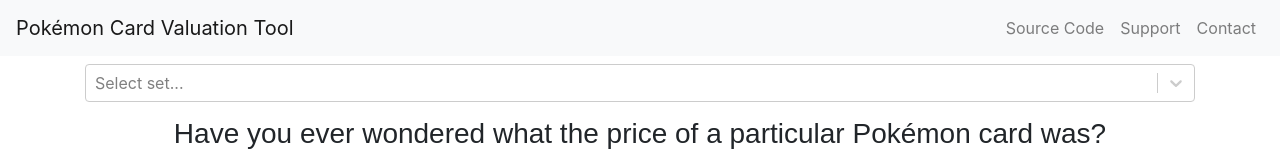
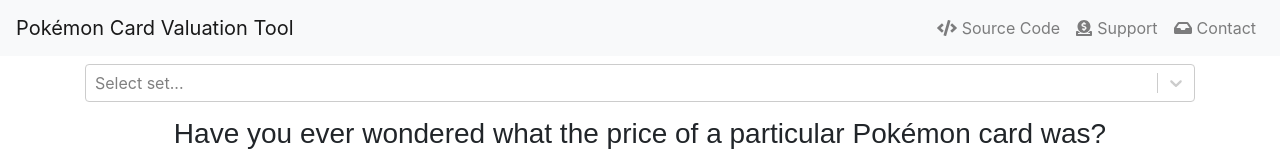
Before and after one commit to MannanM/pokemon-card-valuation, a React app in the folder static/: page / in a window 1280 px wide. Shown: the top 160 px of the page. Built offline with nearby package versions, Linux system fonts and the light colour scheme; no server answers.

Commit message:
Add links to the navigation. Don't publish inline-source-map.

```diff
--- a/static/src/components/header/Banner.tsx
+++ b/static/src/components/header/Banner.tsx
@@ -1,6 +1,10 @@
 import React, {Component, ReactNode} from 'react';
 import Navbar from "react-bootstrap/Navbar";
 import Nav from "react-bootstrap/Nav";
+import { faCode } from "@fortawesome/free-solid-svg-icons/faCode";
+import { faDonate } from "@fortawesome/free-solid-svg-icons/faDonate";
+import { faInbox } from "@fortawesome/free-solid-svg-icons/faInbox";
+import { FontAwesomeIcon } from "@fortawesome/react-fontawesome";
 
 export class Banner extends Component {
     render(): ReactNode {
@@ -9,9 +13,18 @@
             <Navbar.Toggle aria-controls="basic-navbar-nav" />
             <Navbar.Collapse id="basic-navbar-nav">
                 <Nav className="ml-auto">
-                    <Nav.Link href="https://github.com/MannanM/pokemon-card-valuation">Source Code</Nav.Link>
-                    <Nav.Link href="https://www.buymeacoffee.com/MannanM">Support</Nav.Link>
-                    <Nav.Link href="https://github.com/MannanM/pokemon-card-valuation/issues/new">Contact</Nav.Link>
+                    <Nav.Link href="https://github.com/MannanM/pokemon-card-valuation">
+                        <FontAwesomeIcon icon={faCode} style={{marginRight: '5px'}}/>
+                        Source Code
+                    </Nav.Link>
+                    <Nav.Link href="https://www.buymeacoffee.com/MannanM">
+                        <FontAwesomeIcon icon={faDonate} style={{marginRight: '5px'}}/>
+                        Support
+                    </Nav.Link>
+                    <Nav.Link href="https://github.com/MannanM/pokemon-card-valuation/issues/new">
+                        <FontAwesomeIcon icon={faInbox} style={{marginRight: '5px'}}/>
+                        Contact
+                    </Nav.Link>
                 </Nav>
             </Navbar.Collapse>
         </Navbar>
--- a/static/webpack.config.js
+++ b/static/webpack.config.js
@@ -6,7 +6,7 @@
 
 const basePath = __dirname;
 
-module.exports = (env) => {
+module.exports = (env, argv) => {
     return {
         context: path.join(basePath, 'src'),
         resolve: {
@@ -18,6 +18,13 @@
         output: {
             path: path.join(basePath, 'dist'),
             filename: '[name].js',
+        },
+        optimization: {
+            // if it gets too large, enable this
+            // splitChunks: {
+            //     chunks: 'all',
+            //     maxSize: 1000000,
+            // },
         },
         module: {
             rules: [
@@ -47,7 +54,7 @@
             ],
         },
         // For development https://webpack.js.org/configuration/devtool/#for-development
-        devtool: 'inline-source-map',
+        devtool: argv.mode === 'development' ? 'inline-source-map' : 'none',
         devServer: {
             port: 8080,
             noInfo: true,
@@ -71,10 +78,7 @@
             //Only load english from moment.js
             new webpack.ContextReplacementPlugin(/moment[/\\]locale$/, /en-au/),
             //Don't load charts we don't use
-            new webpack.NormalModuleReplacementPlugin(
-                /(Area|Band|Bar|Box|Line)Chart/,
-                './components/ScatterChart.js'
-            ),
+            new webpack.NormalModuleReplacementPlugin(/(Area|Band|Bar|Box)Chart/, './components/ScatterChart.js'),
             new BundleAnalyzerPlugin({
                 analyzerMode: 'json',
                 openAnalyzer: false
```
